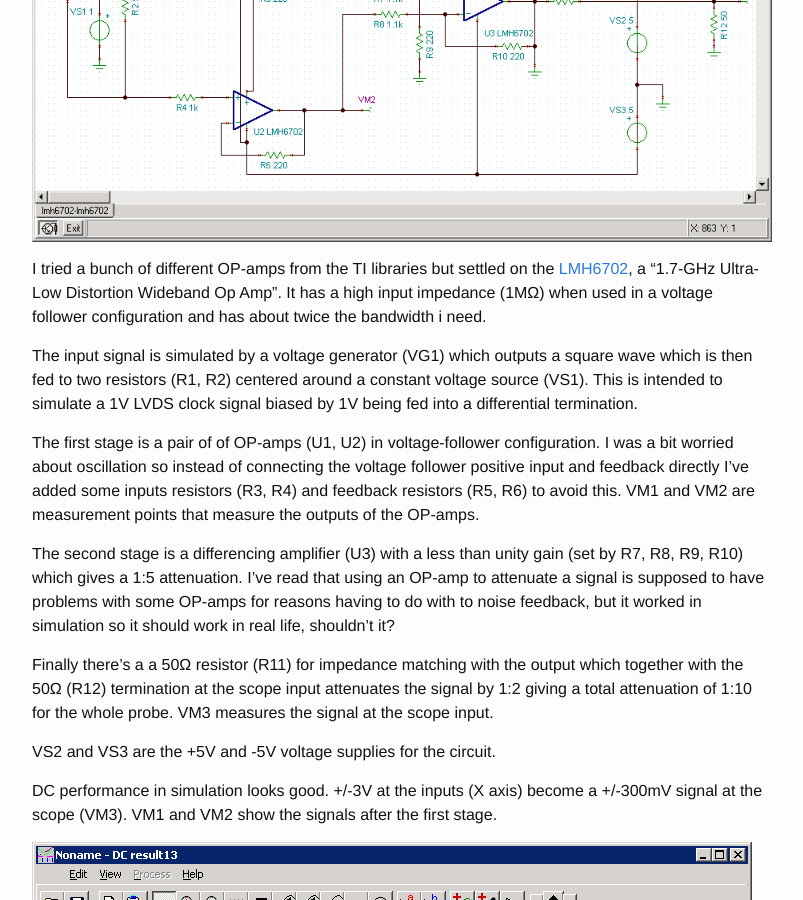
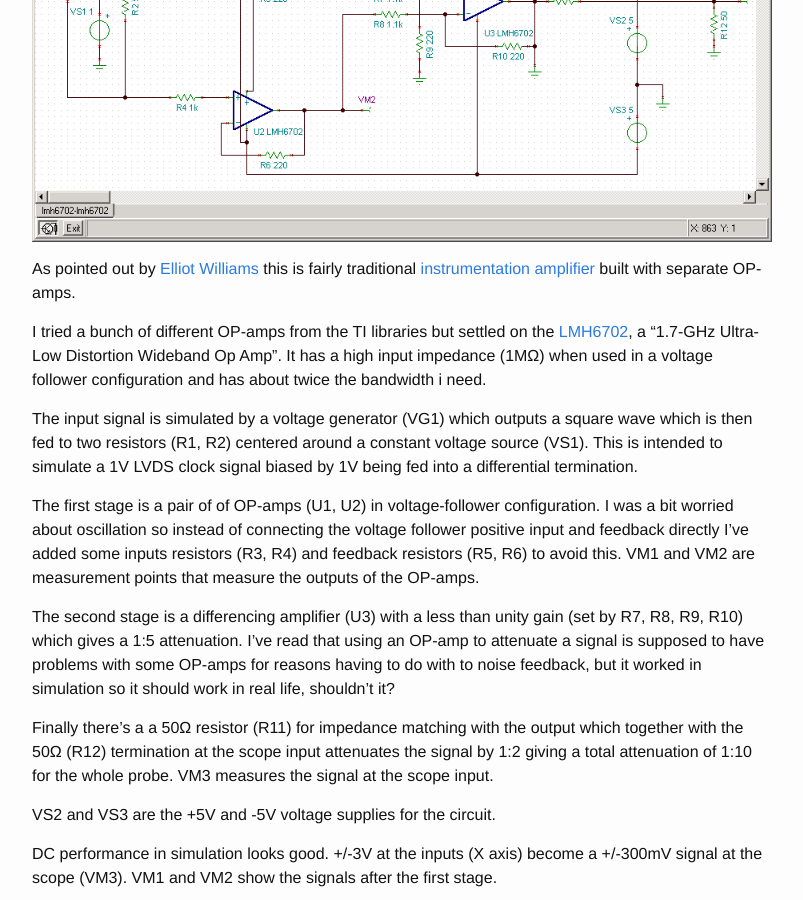
Before and after one commit to wingel/wingel.github.io, a Jekyll site: the page built from _posts/2016-02-26-ghz-differential-probe.md, in a window 1280 px wide and 900 px high, scrolled down 818 px. Shown: the whole window, without its empty margins (238-1041 px from the left). Built offline with Jekyll 4.4.1, drawn with Linux system fonts in a browser that asks for light colours.

Commit message:
Add a clarification about this being an instrumentation amplifier

```diff
--- a/_posts/2016-02-26-ghz-differential-probe.md
+++ b/_posts/2016-02-26-ghz-differential-probe.md
@@ -5,7 +5,7 @@
 tags:
 - nerdy stuff
 id: ad0bcfc2-89df-43fc-90bd-2c43fdc36de0
-modified_time: '2016-03-31T21:00:00+01:00'
+modified_time: '2016-03-31T21:30:00+01:00'
 ---
 
 I wanted to probe a PCB at work to see how a ~500MHz differential
@@ -31,6 +31,11 @@
 the circuit I had in mind in Tina.
 
 [![Probe schematics]({{site.baseurl}}/images/2016-02-26-ghz-differential-probe/simulation-schematic.png)]({{site.baseurl}}/images/2016-02-26-ghz-differential-probe/simulation-schematic.png)
+
+As pointed out by [Elliot
+Williams](https://hackaday.com/author/hexagon5un/) this is fairly
+traditional [instrumentation
+amplifier](https://hackaday.com/2016/03/18/beyond-measure-instrumentation-amplifiers/) built with separate OP-amps.
 
 I tried a bunch of different OP-amps from the TI libraries but settled
 on the [LMH6702](http://www.ti.com/product/lmh6702), a "1.7-GHz
```
